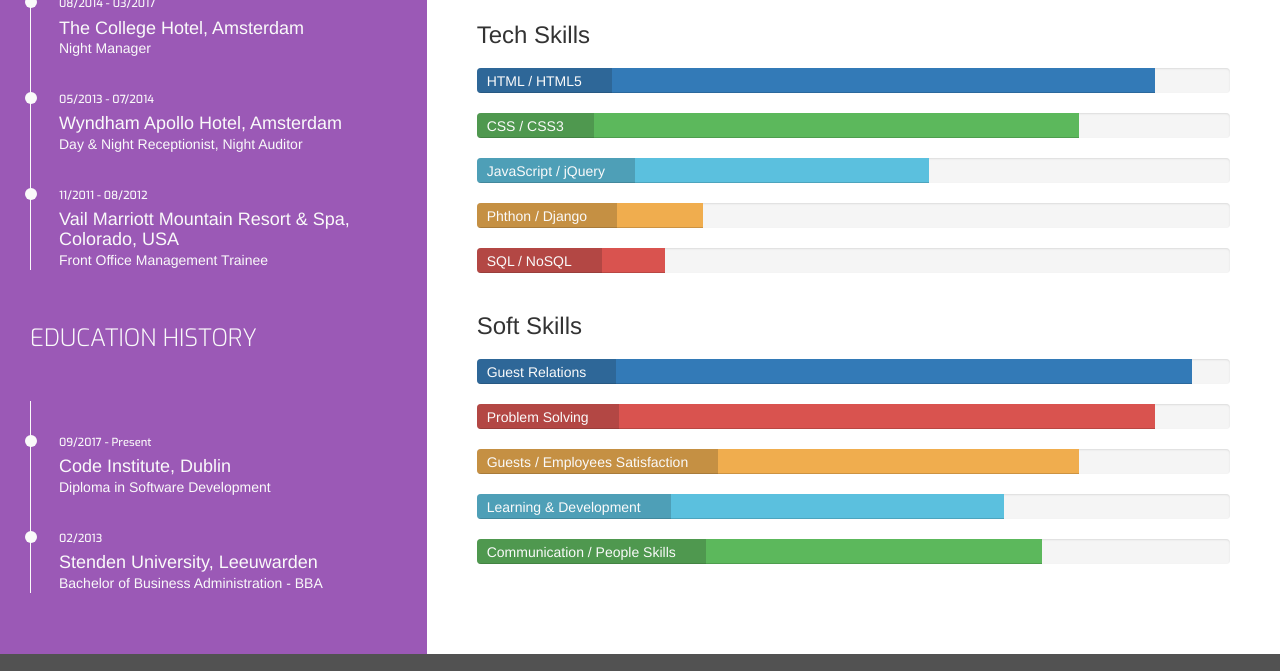
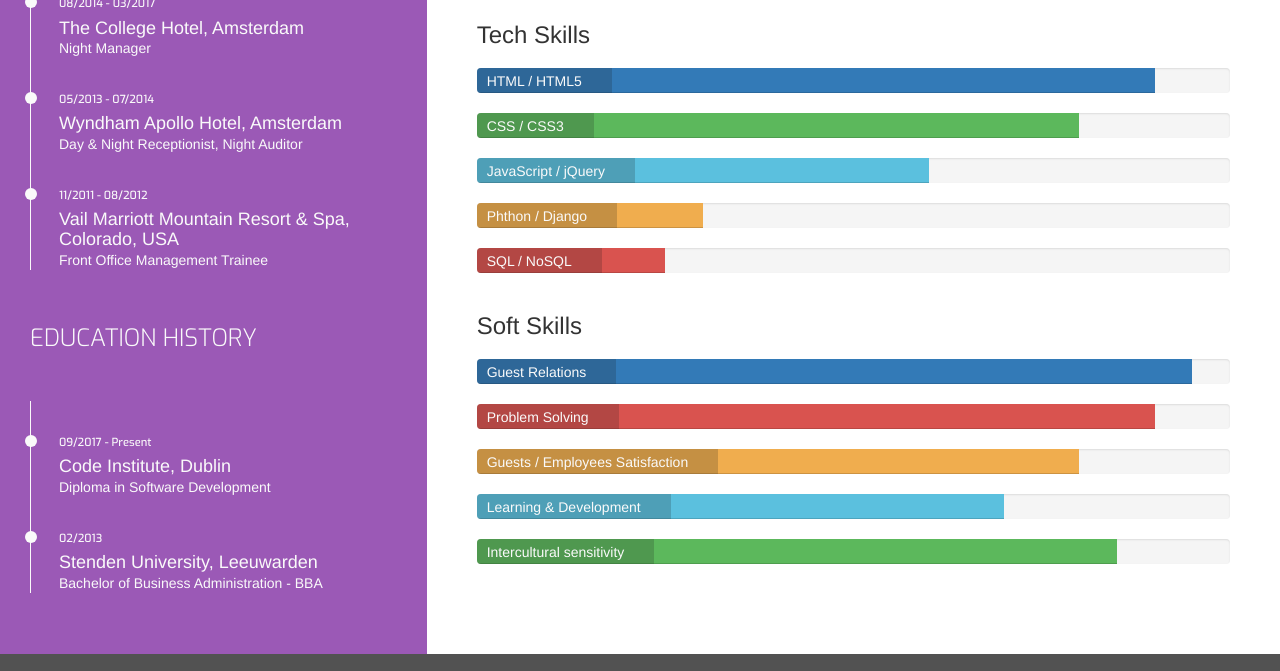
Before and after one commit to anmalik82/Resume-Website, a plain HTML site: page resume.html in a window 1280 px wide. Shown: the part 596-1267 px from the top of the page. Drawn offline with nearby package versions, Linux system fonts and the light colour scheme.

Commit message:
update the files

```diff
--- a/resume.html
+++ b/resume.html
@@ -194,10 +194,10 @@
                             <span class="progress-type">Learning & Development</span>
                         </div>
                         <div class="progress">
-                            <div class="progress-bar progress-bar-success" role="progressbar" aria-valuenow="75" aria-valuemin="0" aria-valuemax="100" style="width:75%">
-                            <span class="sr-only">75% complete</span>
+                            <div class="progress-bar progress-bar-success" role="progressbar" aria-valuenow="85" aria-valuemin="0" aria-valuemax="100" style="width:85%">
+                            <span class="sr-only">85% complete</span>
                         </div>
-                            <span class="progress-type">Communication / People Skills</span>
+                            <span class="progress-type">Intercultural sensitivity</span>
 
                         </div>
                     </div>
```
Also changed, not shown: assets/images/ali.jpg (deleted).
